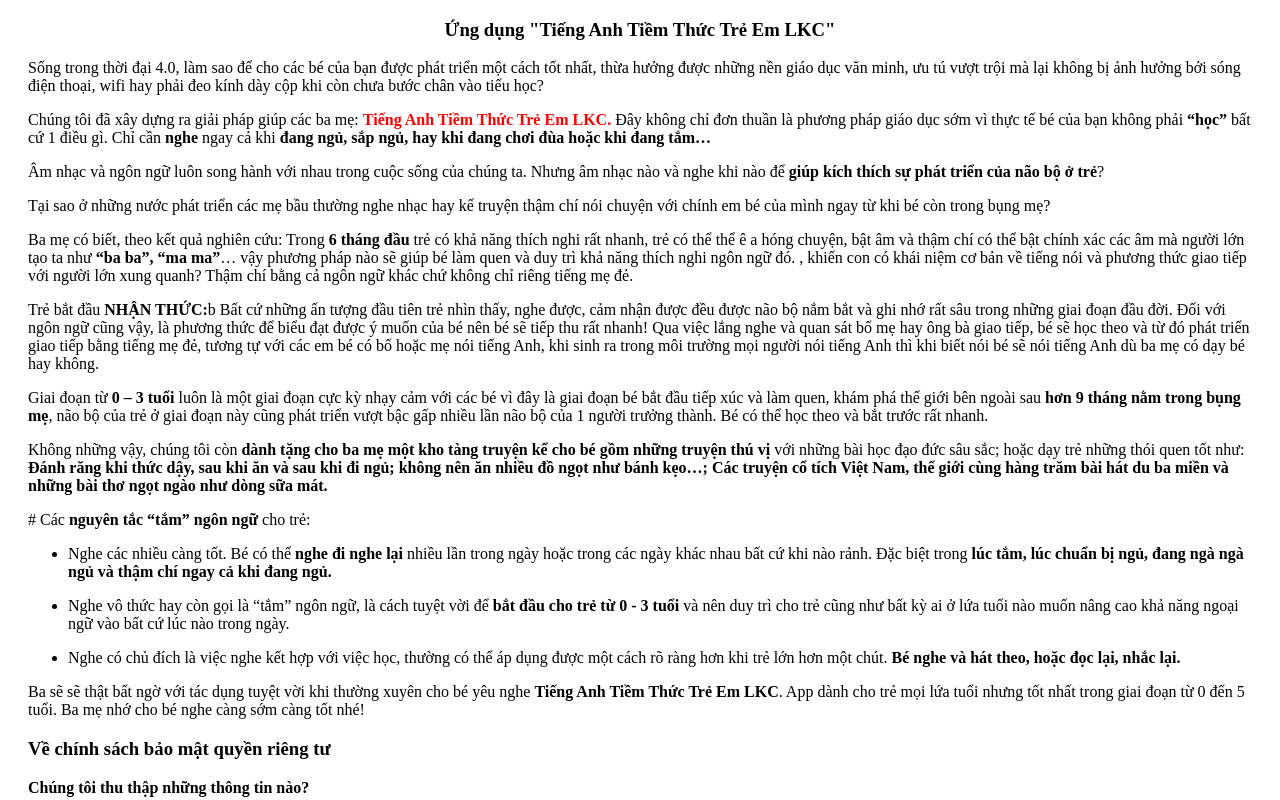
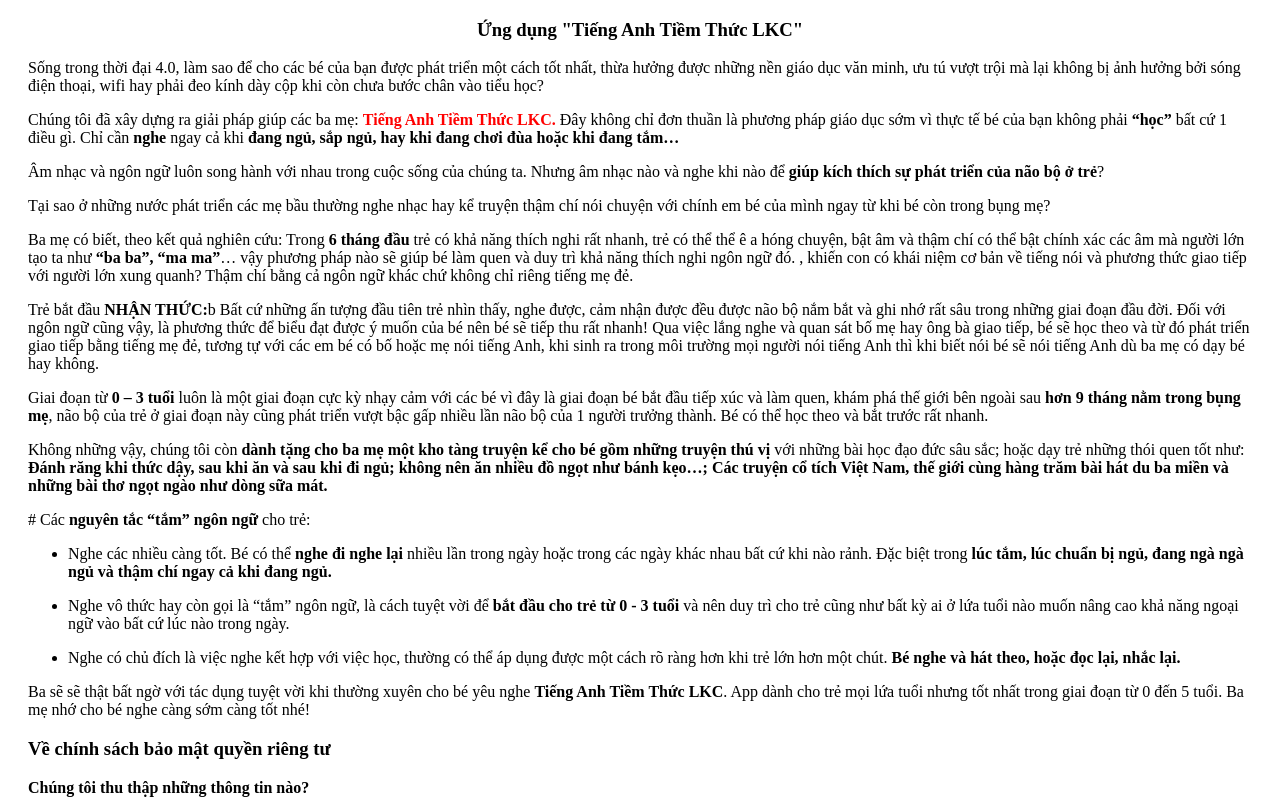
Before and after one commit to huuchi207/tattte-privacy-policy, a plain HTML site: page index.html in a window 1280 px wide. Shown: the top 800 px of the page. Drawn offline with Linux system fonts and the light colour scheme.

Commit message:
Update index.html

```diff
--- a/index.html
+++ b/index.html
@@ -7,13 +7,13 @@
     <title>Document</title>
 </head>
 <body>
-    <h3 style="text-align: center;">Ứng dụng "Tiếng Anh Tiềm Thức Trẻ Em LKC"</h3>
+    <h3 style="text-align: center;">Ứng dụng "Tiếng Anh Tiềm Thức LKC"</h3>
     <div style="margin-left: 20px; margin-right: 20px;">
         <p>Sống trong thời đại 4.0, làm sao để cho các bé của bạn được phát triển một cách tốt nhất, thừa hưởng được những nền
             giáo dục văn minh, ưu tú vượt trội mà lại không bị ảnh hưởng bởi sóng điện thoại,
             wifi hay phải đeo kính dày cộp khi còn chưa bước chân vào tiểu học?
         </p>
-        <p>Chúng tôi đã xây dựng ra giải pháp giúp các ba mẹ: <b style="color: red;">Tiếng Anh Tiềm Thức Trẻ Em LKC.</b>
+        <p>Chúng tôi đã xây dựng ra giải pháp giúp các ba mẹ: <b style="color: red;">Tiếng Anh Tiềm Thức LKC.</b>
             Đây không chỉ đơn thuần là phương pháp giáo dục sớm vì thực tế bé của bạn không phải
             <b>“học”</b> bất cứ 1 điều gì. Chỉ cần <b>nghe</b> ngay cả khi <b>đang ngủ, sắp ngủ,
                 hay khi đang chơi đùa hoặc khi đang tắm…</b>
@@ -44,7 +44,7 @@
             <li><p>Nghe vô thức hay còn gọi là “tắm” ngôn ngữ, là cách tuyệt vời để <b>bắt đầu cho trẻ từ 0 -  3 tuổi</b> và nên duy trì cho trẻ cũng như bất kỳ ai ở lứa tuổi nào muốn nâng cao khả năng ngoại ngữ vào bất cứ lúc nào trong ngày.</p></li>
             <li><p>Nghe có chủ đích là việc nghe kết hợp với việc học, thường có thể áp dụng được một cách rõ ràng hơn khi trẻ lớn hơn một chút. <b>Bé nghe và hát theo, hoặc đọc lại, nhắc lại.</b></p></li>
         </ul>
-        <p>Ba sẽ sẽ thật bất ngờ với tác dụng tuyệt vời khi thường xuyên cho bé yêu nghe <b>Tiếng Anh Tiềm Thức Trẻ Em LKC</b>. App dành cho trẻ mọi lứa tuổi nhưng tốt nhất trong giai đoạn từ 0 đến 5 tuổi. Ba mẹ nhớ cho bé nghe càng sớm càng tốt nhé!</p>
+        <p>Ba sẽ sẽ thật bất ngờ với tác dụng tuyệt vời khi thường xuyên cho bé yêu nghe <b>Tiếng Anh Tiềm Thức LKC</b>. App dành cho trẻ mọi lứa tuổi nhưng tốt nhất trong giai đoạn từ 0 đến 5 tuổi. Ba mẹ nhớ cho bé nghe càng sớm càng tốt nhé!</p>
         <h3><strong>Về chính sách bảo mật quyền riêng tư</strong></h3>
         <p><strong>Chúng tôi thu thập những thông tin nào?</strong></p>
         <p>Trong quá trình tạo tài khoản, chúng tôi sẽ hỏi các thông tin như số điện thoại, tuổi của con bạn. Chúng tôi thu thập một số thông tin khác về thiết bị như tên thiết bị, hệ điều hành, phiên bản hệ điều hành, mã thiết bị.</p>
```
